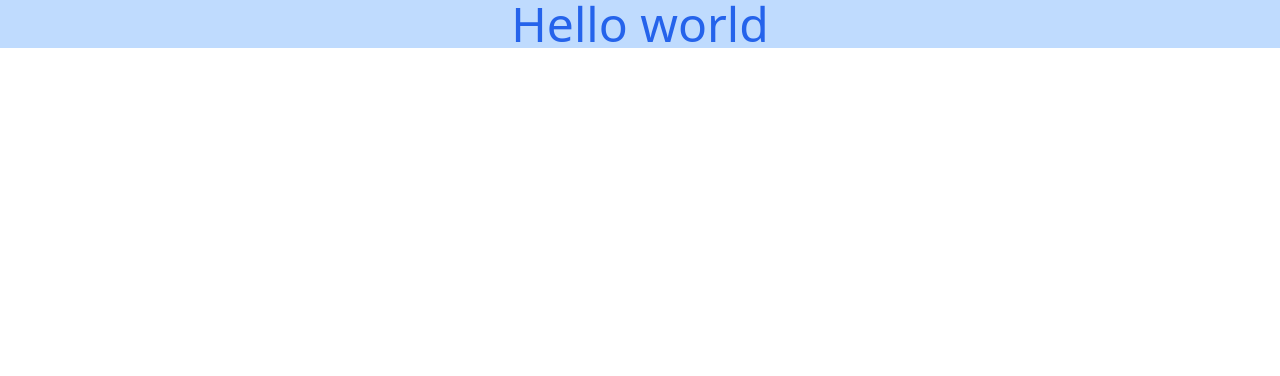
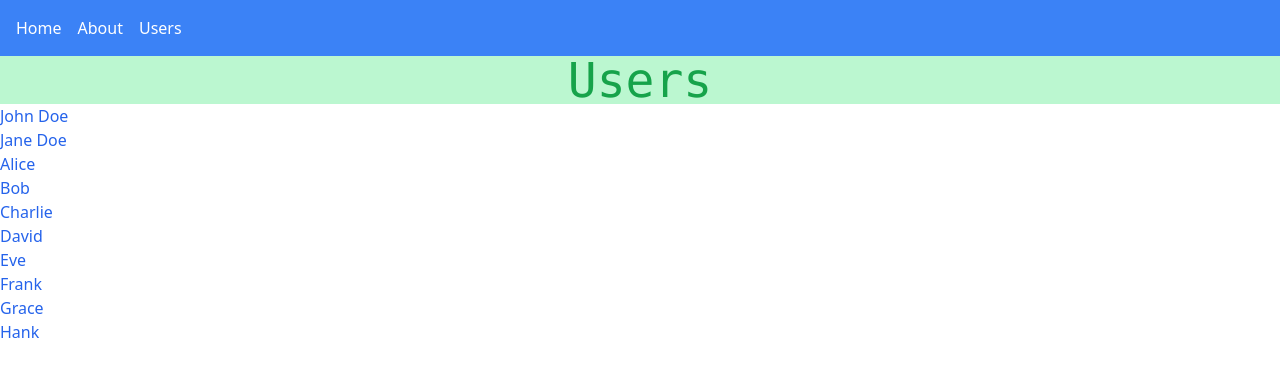
Before and after one commit to Alx78370/TechBlog, a Vue app: page /users in a window 1280 px wide. Before the commit this address had no page. Shown: the top 376 px of the page. Built offline with nearby package versions, Linux system fonts and the light colour scheme.

Commit message:
creation de plusieurs view/routes

```diff
--- a/src/App.vue
+++ b/src/App.vue
@@ -1,8 +1,13 @@
 <script setup lang="ts">
 import { RouterLink, RouterView } from 'vue-router'
+import HomeView from './views/HomeView.vue'
 </script>
 
 <template>
-<h1 class="text-blue-600 text-5xl bg-blue-200 text-center">Hello world</h1>
+  <nav class="bg-blue-500 p-4">
+    <RouterLink to="/" class="text-white">Home</RouterLink>
+    <RouterLink to="/about" class="text-white ml-4">About</RouterLink>
+    <RouterLink to="/users" class="text-white ml-4">Users</RouterLink>
+  </nav>
   <RouterView />
 </template>
--- a/src/router/index.ts
+++ b/src/router/index.ts
@@ -2,7 +2,20 @@ import { createRouter, createWebHistory } from 'vue-router'
 
 const router = createRouter({
   history: createWebHistory(import.meta.env.BASE_URL),
-  routes: []
+  routes: [
+    {
+      path: '/', component: () => import('../views/HomeView.vue'),
+    },
+    {
+      path: '/about', component: () => import('../views/AboutView.vue'),
+    },
+    {
+      path: '/users', component: () => import('../views/UserListView.vue'),
+    },
+    {
+      path: '/user/:id', component: () => import('../views/UserView.vue'),
+    }
+  ]
 })
 
 export default router
--- /dev/null
+++ b/src/views/AboutView.vue
@@ -0,0 +1,6 @@
+<script setup lang="ts">
+</script>
+
+<template>
+  <h1 class="text-red-600 text-5xl font-mono bg-red-200 text-center">About</h1>
+</template>
--- /dev/null
+++ b/src/views/HomeView.vue
@@ -0,0 +1,6 @@
+<script setup lang="ts">
+</script>
+
+<template>
+  <h1 class="text-blue-600 text-5xl font-mono bg-blue-200 text-center">Home</h1>
+</template>
--- /dev/null
+++ b/src/views/UserListView.vue
@@ -0,0 +1,25 @@
+<script setup="ts">
+const users = [
+  { id: 1, name: 'John Doe' },
+  { id: 2, name: 'Jane Doe' },
+  { id: 3, name: 'Alice' },
+  { id: 4, name: 'Bob' },
+  { id: 5, name: 'Charlie' },
+  { id: 6, name: 'David' },
+  { id: 7, name: 'Eve' },
+  { id: 8, name: 'Frank' },
+  { id: 9, name: 'Grace' },
+  { id: 10, name: 'Hank' },
+]
+</script>
+
+<template>
+  <div>
+    <h1 class="text-green-600 text-5xl font-mono bg-green-200 text-center">Users</h1>
+    <ul>
+      <li v-for="user in users" :key="user.id">
+        <router-link :to="`/user/${user.id}`" class="text-blue-600">{{ user.name }}</router-link>
+      </li>
+    </ul>
+  </div>
+</template>
--- /dev/null
+++ b/src/views/UserView.vue
@@ -0,0 +1,21 @@
+<script setup lang="ts">
+import { useRoute } from 'vue-router'
+const users = [
+  { id: 1, name: 'John Doe' },
+  { id: 2, name: 'Jane Doe' },
+  { id: 3, name: 'Alice' },
+  { id: 4, name: 'Bob' },
+  { id: 5, name: 'Charlie' },
+  { id: 6, name: 'David' },
+  { id: 7, name: 'Eve' },
+  { id: 8, name: 'Frank' },
+  { id: 9, name: 'Grace' },
+  { id: 10, name: 'Hank' },
+]
+const route = useRoute()
+console.log(route.params?.id)
+</script>
+
+<template>
+  <h1 class="text-green-600 text-5xl font-mono bg-green-200 text-center">{{ users[route.params?.id].name }}</h1>
+</template>
```
